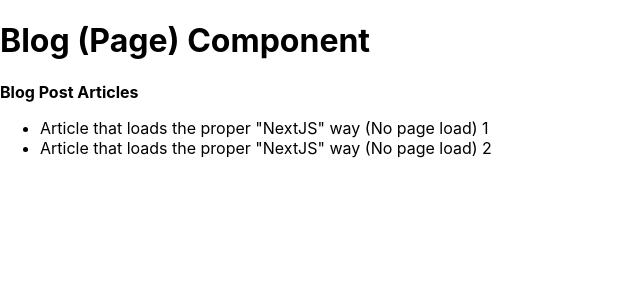
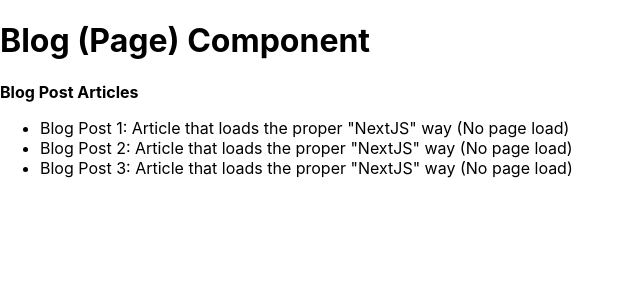
Before and after one commit to SimonCalleLaverde/project-x-2022-next-js, a Next.js app: page /blog in a window 1280 px wide. Shown: the top 300 px of the page, without its empty margins (0-640 px from the left). Built offline with nearby package versions, Linux system fonts and the light colour scheme.

Commit message:
Creating "BlogPostPage" As Per "ProjectPage".
- Changing from "[blogArticles].js" to singular "[blogPost].js" and implementing similar to "[project].js".

```diff
--- a/pages/blog/index.js
+++ b/pages/blog/index.js
@@ -1,5 +1,4 @@
 // Imports
-//import { Fragment } from "react";//Don't think we need this import
 import Link from "next/link";
 
 // Blog (Page) Component
@@ -17,14 +16,20 @@
 
 
 				<li>
-					<Link href="/blog/article-that-loads-the-proper-way-1">
-						Article that loads the proper "NextJS" way (No page load) 1
+					<Link href="/blog/blog-post-1">
+						Blog Post 1: Article that loads the proper "NextJS" way (No page load)
 					</Link>
 				</li>
 
 				<li>
-					<Link href="/blog/article-that-loads-the-proper-way-2">
-						Article that loads the proper "NextJS" way (No page load) 2
+					<Link href="/blog/blog-post-2">
+						Blog Post 2: Article that loads the proper "NextJS" way (No page load)
+					</Link>
+				</li>
+
+				<li>
+					<Link href="/blog/blog-post-3">
+						Blog Post 3: Article that loads the proper "NextJS" way (No page load)
 					</Link>
 				</li>
 
--- a/pages/projects/[project].js
+++ b/pages/projects/[project].js
@@ -7,7 +7,9 @@
 // Project (Page) (Dynamic) Component
 export default function ProjectPage({ car }) {//Destructuring "car" prop to use here in "ProjectPage" component
 	const router = useRouter()
-	const { project } = router.query//Gets whatever is written in the URL parameter after "/projects/"
+
+	// Gets whatever is written in the URL parameter after "/projects/"
+	const { project } = router.query
 
 	return (
 		<>
--- a/public/blog_post_1.json
+++ b/public/blog_post_1.json
@@ -1,5 +1,5 @@
 {
   "id": "blog_post_1",
   "title": "Blog Post 1",
-  "image": ""
+  "image": "./images/profile.jpg"
 }
--- a/public/blog_post_2.json
+++ b/public/blog_post_2.json
@@ -1,5 +1,5 @@
 {
   "id": "blog_post_2",
   "title": "Blog Post 2",
-  "image": ""
+  "image": "./images/profile.jpg"
 }
--- a/public/blog_post_3.json
+++ b/public/blog_post_3.json
@@ -1,5 +1,5 @@
 {
   "id": "blog_post_3",
   "title": "Blog Post 3",
-  "image": ""
+  "image": "./images/profile.jpg"
 }
--- a/public/blog_posts.json
+++ b/public/blog_posts.json
@@ -1 +1 @@
-["blog post 1", "blog post 2", "blog post 3"]
+["blog_post_1", "blog_post_2", "blog_post_3"]
```
Also changed, not shown: pages/blog/[blogArticles].js (deleted, +0 -18 lines), pages/blog/[blogPost].js (added, +27 -0 lines).
